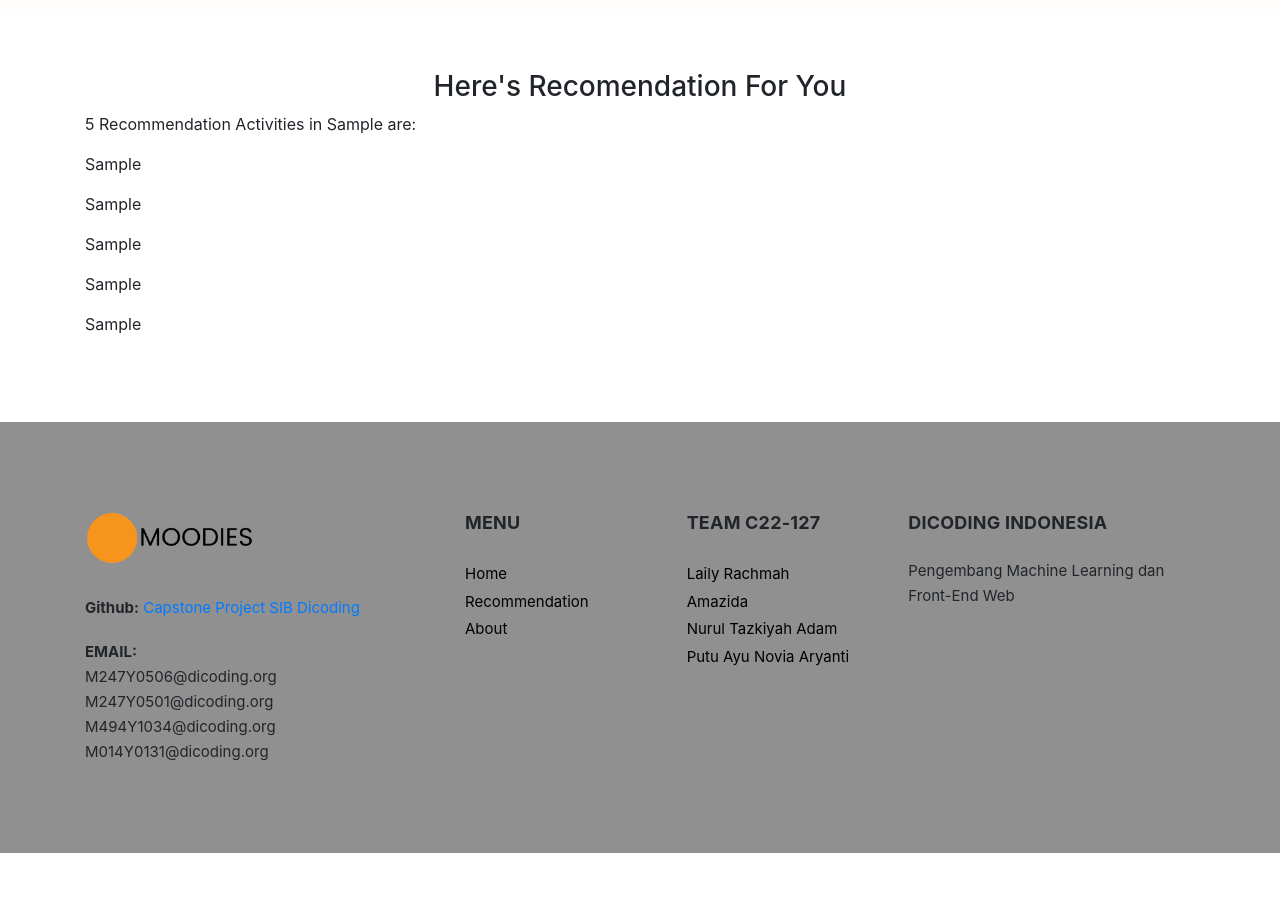
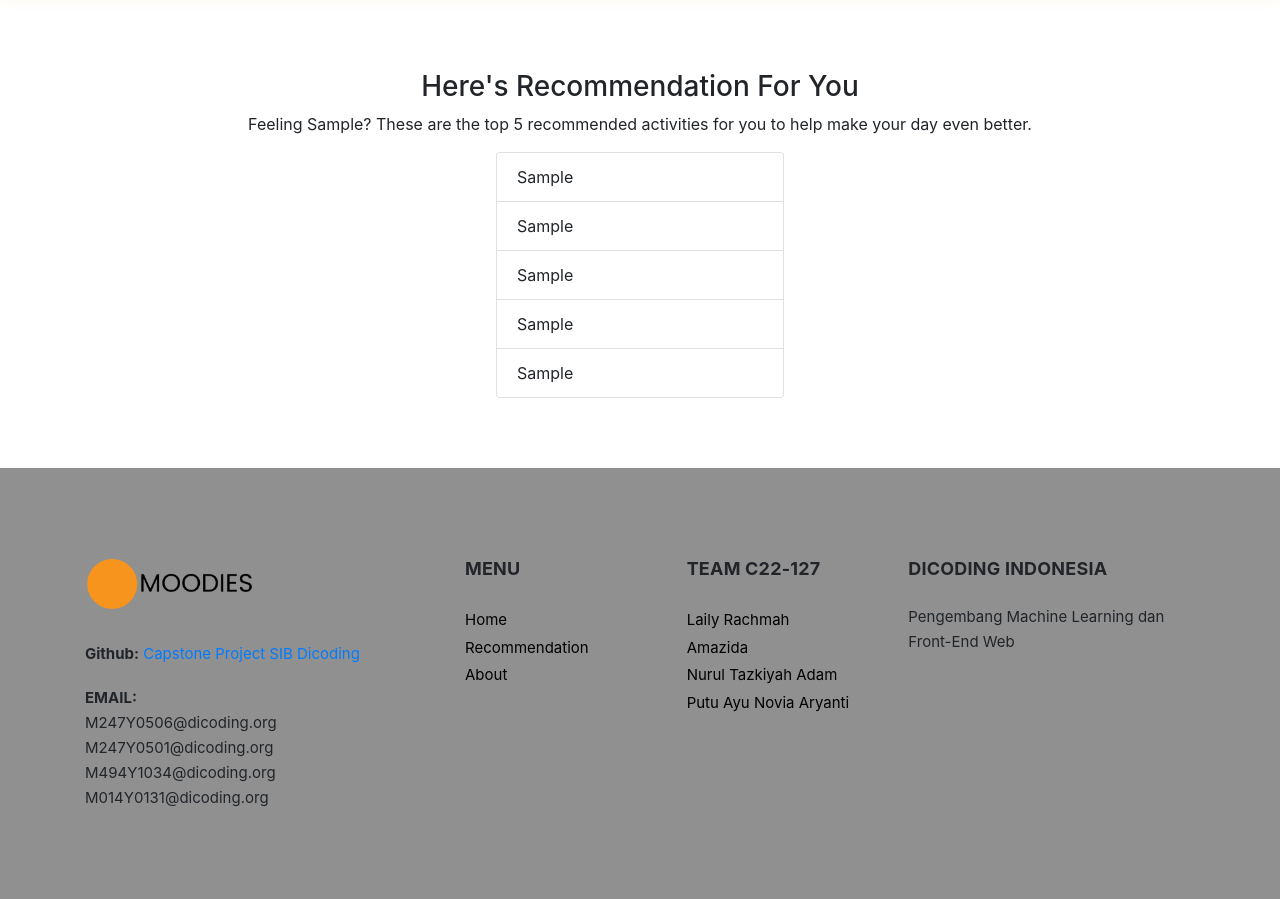
Before and after one commit to lailyrhmh/capstone-project-sib-dicoding, a Flask app: template templates/activity-result.html in a window 1280 px wide. Shown: the part 102-1001 px from the top of the page. Before the commit the page ends 955 px from the top, so only its background shows below. Run offline with Flask 2, Linux system fonts and the light colour scheme; the template is opened without the code that fills it: most values are stand-ins (such as "Sample title", 1, 10 or a date in 2020); parts of the project's set-up code (start-up, migrations or seed data) failed here and were passed over.

Commit message:
menambah tampilan result

```diff
--- a/templates/activity-result.html
+++ b/templates/activity-result.html
@@ -6,27 +6,21 @@
     <div class="container">
        <div class="heading_container heading_center">
          <h3>
-            Here's Recomendation For You
+            Here's Recommendation For You
          </h3>
       </div>
-      <p>5 Recommendation Activities in {{sub_mood}} are:</p>
-      <p>{{result1}}</p>
-      <p>{{result2}}</p>
-      <p>{{result3}}</p>
-      <p>{{result4}}</p>
-      <p>{{result5}}</p>
-      <!-- <div class="box">
-         <div class="row">
-            <div class="col-md-6 offset-md-3">
-              <form action="">
-                 <input type="text" placeholder="choose mood you need">
-                 <button>
-                 Check
-                 </button>
-              </form>
-            </div>
-         </div>
-      </div> -->
+      <p align="center">
+         Feeling {{sub_mood}}? These are the top 5 recommended activities for you to help make your day even better.
+      </p>
+    </div>
+    <div class="card mx-auto" style="width: 18rem;">
+      <ul class="list-group list-group-flush">
+         <li class="list-group-item">{{result1}}</li>
+         <li class="list-group-item">{{result2}}</li>
+         <li class="list-group-item">{{result3}}</li>
+         <li class="list-group-item">{{result4}}</li>
+         <li class="list-group-item">{{result5}}</li>
+      </ul>
     </div>
 </section>
 
```
